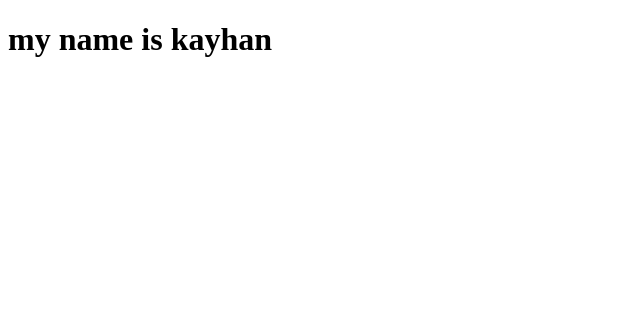
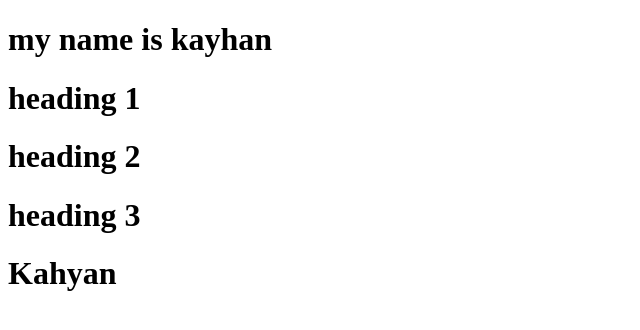
Before and after one commit to Abdullahkhan26/Dws-Skill, a plain HTML site: page class1/index.html in a window 1280 px wide. Shown: the whole page, without its empty margins (0-640 px from the left). Drawn offline with Linux system fonts and the light colour scheme.

Commit message:
Update index.html

```diff
--- a/class1/index.html
+++ b/class1/index.html
@@ -8,5 +8,9 @@
 </head>
 <body>
     <h1> my name is kayhan</h1>
+    <h1 class="heading">heading 1</h1>
+    <h1 class="heading">heading 2</h1>
+    <h1 id="myheading">heading 3</h1>
+    <h1 id="myheading">Kahyan</h1>
 </body>
 </html>
```
